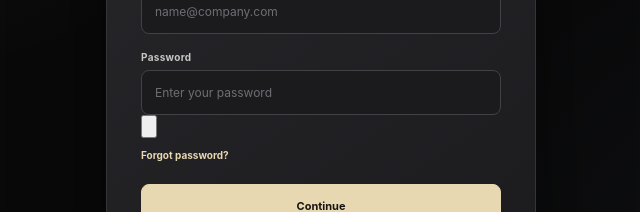
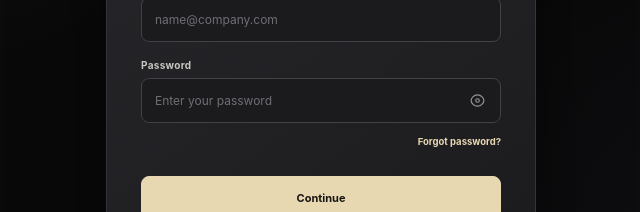
Before and after one commit to RainyCl0ud/XYZ-HUB, a React (Vite) app in the folder frontend/: page /login in a window 1280 px wide. Shown: the part 381-593 px from the top of the page, without its empty margins (319-959 px from the left). Built offline with nearby package versions, Linux system fonts and the light colour scheme; no server answers.

Commit message:
style: polish password visibility and recovery controls

```diff
--- a/frontend/src/pages/AuthPages.css
+++ b/frontend/src/pages/AuthPages.css
@@ -441,3 +441,99 @@
     font-size: 24px;
   }
 }
+
+/* ========================================
+   CLIENT READINESS — PASSWORD UX
+   ======================================== */
+
+.auth-password-control {
+  position: relative;
+}
+
+.auth-password-input {
+  padding-right: 48px;
+}
+
+.auth-password-toggle {
+  position: absolute;
+  top: 50%;
+  right: 7px;
+
+  display: inline-flex;
+  align-items: center;
+  justify-content: center;
+
+  width: 34px;
+  height: 34px;
+  padding: 0;
+
+  transform: translateY(-50%);
+
+  border: 0;
+  border-radius: 7px;
+
+  background: transparent;
+  color: var(--text-muted);
+
+  cursor: pointer;
+
+  transition:
+    background 120ms ease,
+    color 120ms ease;
+}
+
+.auth-password-toggle:hover {
+  background: rgba(255, 255, 255, 0.045);
+  color: var(--text);
+}
+
+.auth-password-toggle:focus-visible {
+  outline: 2px solid var(--accent);
+  outline-offset: 1px;
+}
+
+.auth-password-toggle svg {
+  width: 17px;
+  height: 17px;
+
+  fill: none;
+  stroke: currentColor;
+  stroke-width: 1.65;
+  stroke-linecap: round;
+  stroke-linejoin: round;
+}
+
+.auth-field-help {
+  color: var(--text-soft);
+
+  font-size: 9px;
+  line-height: 1.45;
+}
+
+.auth-field-below {
+  display: flex;
+  align-items: center;
+  justify-content: flex-end;
+
+  min-height: 18px;
+}
+
+.auth-forgot-link {
+  display: inline-flex;
+  align-items: center;
+
+  min-height: 24px;
+
+  font-size: 9.5px;
+}
+
+@media (max-width: 560px) {
+  .auth-password-toggle {
+    width: 36px;
+    height: 36px;
+  }
+
+  .auth-password-input {
+    padding-right: 50px;
+  }
+}
```
